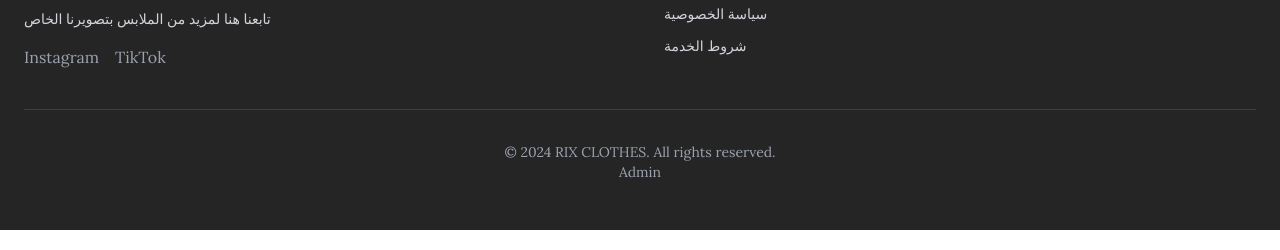
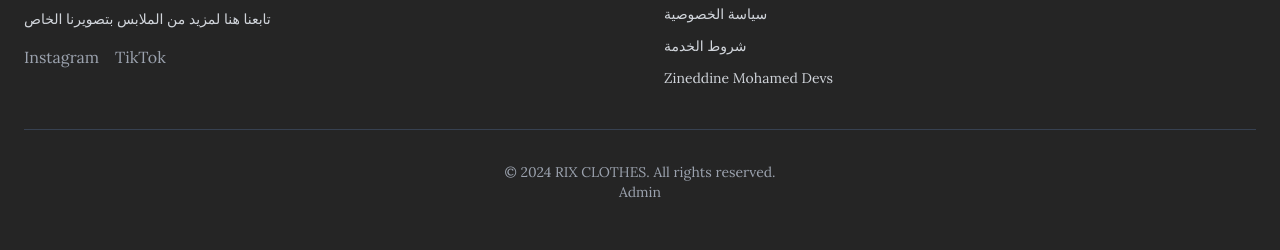
Before and after one commit to mohammedzineddine/Rix_clothes, a website: page index.html in a window 1280 px wide. Shown: the part 1832-2082 px from the top of the page. Drawn offline with nearby package versions, Linux system fonts and the light colour scheme; no server answers.

Commit message:
Update index.html

```diff
--- a/index.html
+++ b/index.html
@@ -243,6 +243,8 @@
                         </li>
                         <li><a href="#" class="text-gray-300 hover:text-rix-gold transition text-sm">شروط الخدمة</a>
                         </li>
+                         <li><a href="#" class="text-gray-300 hover:text-rix-gold transition text-sm">Zineddine Mohamed Devs</a>
+                        </li>
                     </ul>
                 </div>
             </div>
```
